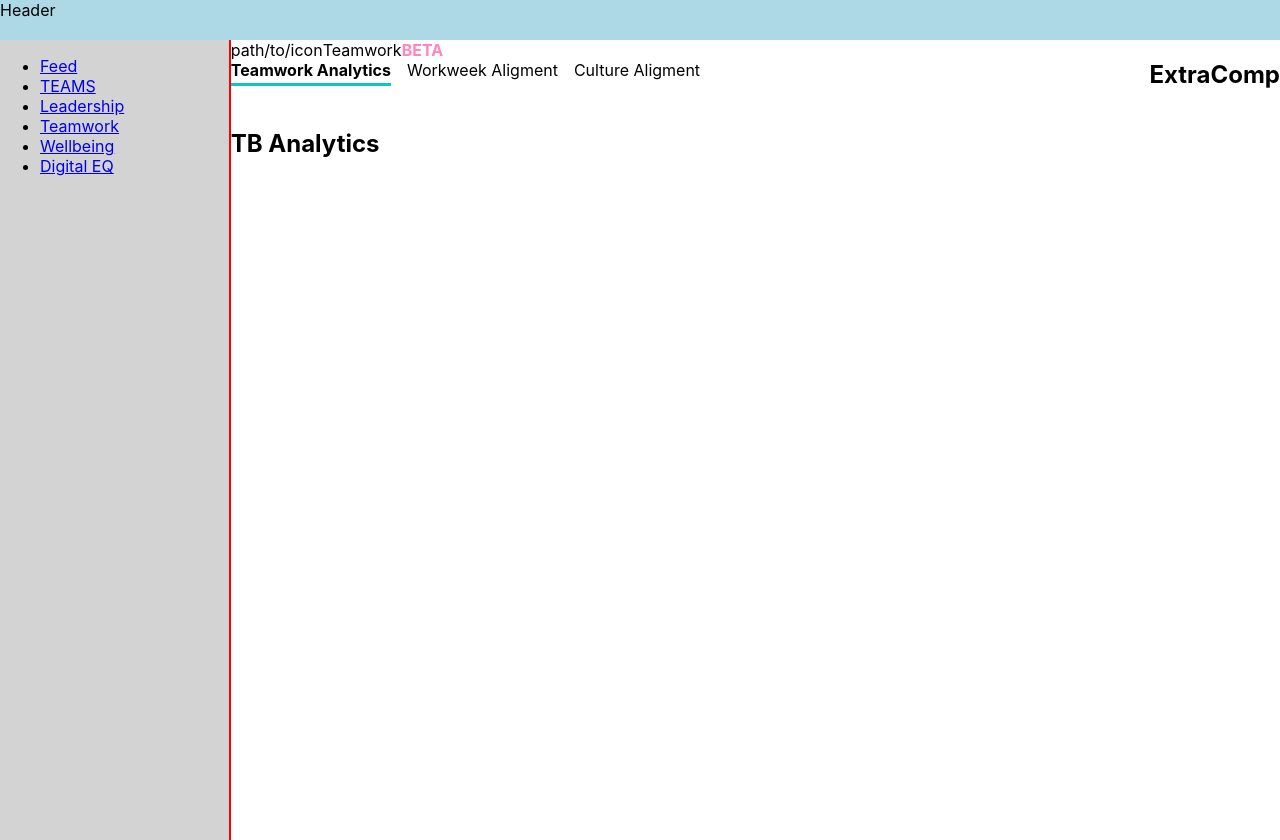
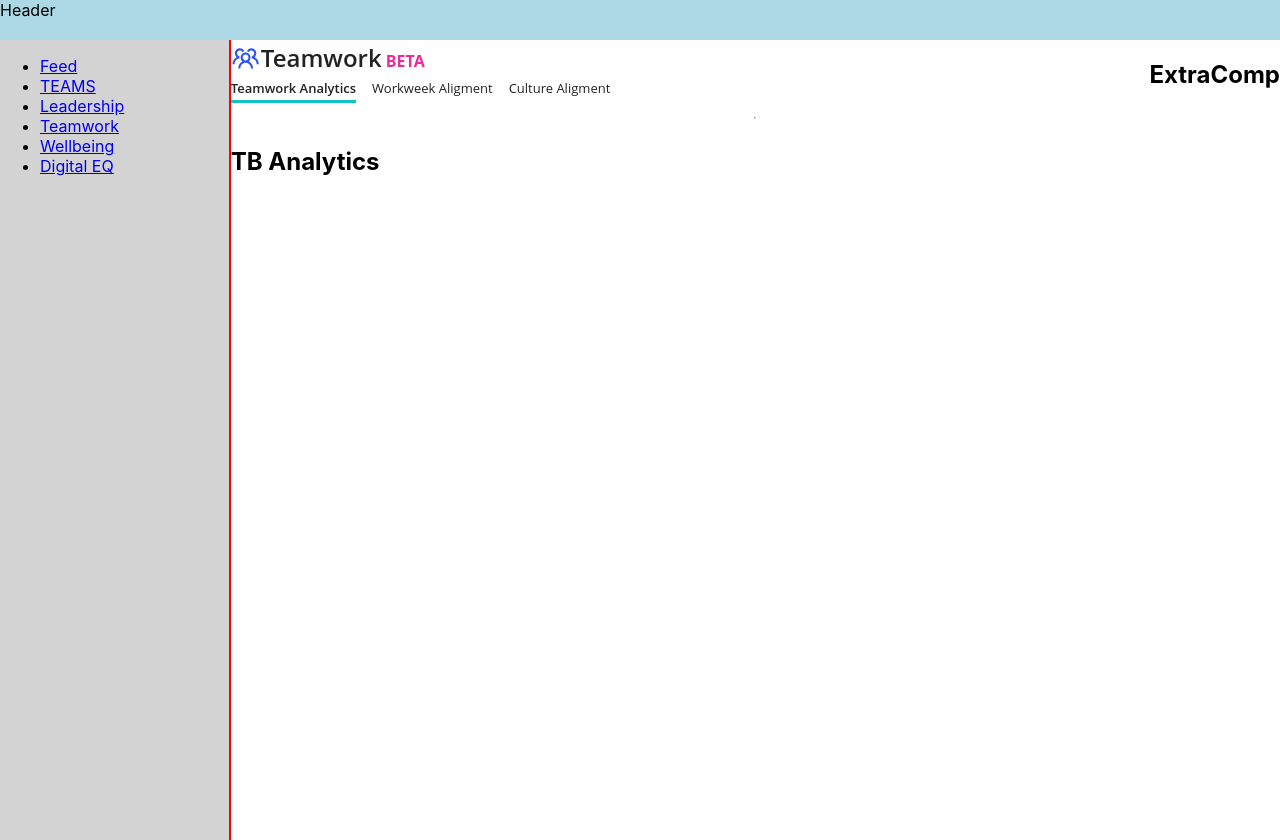
Before and after one commit to Lord-Gusarov/TabRouter, a React (Create React App) app: page /#/dashboard/teamwork/analytics in a window 1280 px wide. Built offline with nearby package versions, Linux system fonts and the light colour scheme.

Commit message:
Aligning the icon, header and featFlag

```diff
--- a/src/App.css
+++ b/src/App.css
@@ -3,16 +3,60 @@
   color: black;
   padding-bottom: 3px;
   margin-right: 16px;
+  position: static;
+  height: 24px;
+  left: 0px;
+  right: 0px;
+
+  font-family: Open Sans;
+  font-style: normal;
+  font-size: 13px;
+  line-height: 24px;
+  /* identical to box height, or 185% */
+
+  align-items: center;
+  text-align: center;
+
+  /* Primary / Stone Black */
+
+  color: #222222;
+
 }
 .tabRouter a:hover, .tabRouter .active {
-    font-weight: bold;
+    font-weight: 600;
 }
 .tabRouter .active{
     border-bottom: 3px solid #13C2C2;
 }
 
-.feat {
-  color: #FF85C0;
+.tab-router-icon {
+  height: 30px;
+
+}
+.tab-router-header {
+  position: static;
+  height: 36px;
+  left: 38px;
+  top: 0px;
+
+  /* Web/Header 1 Semibold */
+
+  font-family: Open Sans;
+  font-style: normal;
+  font-weight: 600;
+  font-size: 24px;
+  line-height: 36px;
+  /* identical to box height, or 150% */
+
+
+  /* Primary / Stone Black */
+
+  color: #222222;
+
+}
+.tabRouter .feat {
+  color: #eb2e96;
+  font-size: 16px;
   font-weight: bold;
 }
 
--- a/src/TabRouter/TabRouter.js
+++ b/src/TabRouter/TabRouter.js
@@ -5,22 +5,15 @@ const TabRouter = (props) => {
   const { icon, title, feat, tabs, extraComponent } = props;
   let match = useRouteMatch();
   const [ activeTabId, setActiveTabId ] = useState(0)
-  function tabClasses(id) {
-      if (id === activeTabId) {
-          return "active"
-      }else {
-          return ""
-      }
-  }
+
 
   return (
     <div className="tabRouter" style={{ height: "99px", width: "100%", display: "flex", flexDirection: "column" }}>
       <div style={{ display: "flex", flexDirection: "row", justifyContent: "space-between" }}>
         <div style={{ display: "flex", flexDirection: "column" }}>
-          <div style={{ display: "flex", flexDirection: "row" }}>
-            <div>{icon}</div>
-            <div>{title}</div>
-            <div className="feat">{feat}</div>
+          <div style={{ display: "flex", flexDirection: "row", alignItems: "center"}}>
+            <img className="tab-router-icon" src={icon} alt="Icon" />
+            <div className="tab-router-header">{title}<span className="feat"> {feat}</span></div>
           </div>
           <div>
               {tabs.map((tab, id) => {
@@ -28,7 +21,7 @@ const TabRouter = (props) => {
                         <Link
                             to={`${match.url}${tab.to}`}
                             onClick={() => setActiveTabId(id)}
-                            className={tabClasses(id)}
+                            className={(id === activeTabId) ? "active": ""}
                             key={tab.title}
                         >
                             {tab.title}
@@ -42,7 +35,7 @@ const TabRouter = (props) => {
           <h2>{extraComponent}</h2>
         </div>
       </div>
-
+      <hr/>
       <Switch>
         {tabs.map((tab) => {
           return <Route path={`${match.url}${tab.to}`} key={tab.to}>{tab.component}</Route>;
--- a/src/Tabs/Teamwork.js
+++ b/src/Tabs/Teamwork.js
@@ -23,7 +23,7 @@ export default function Teamwork () {
     return (
         <div style={{width: "100%"}}>
             <TabRouter
-            icon="path/to/icon"
+            icon="static/icons/icon-feedcategory-team.svg"
             title="Teamwork"
             feat="BETA"
             tabs={tabs}
```
